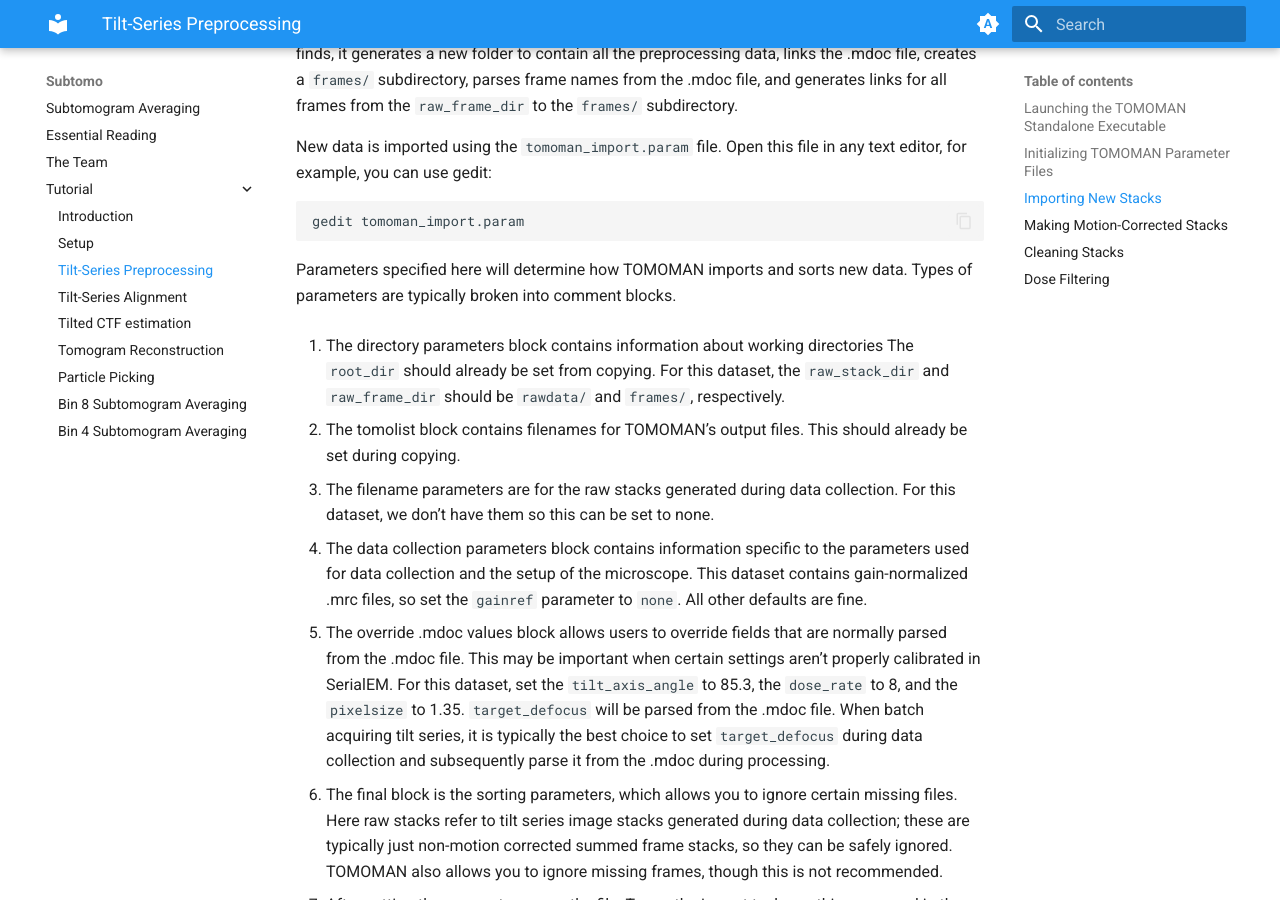
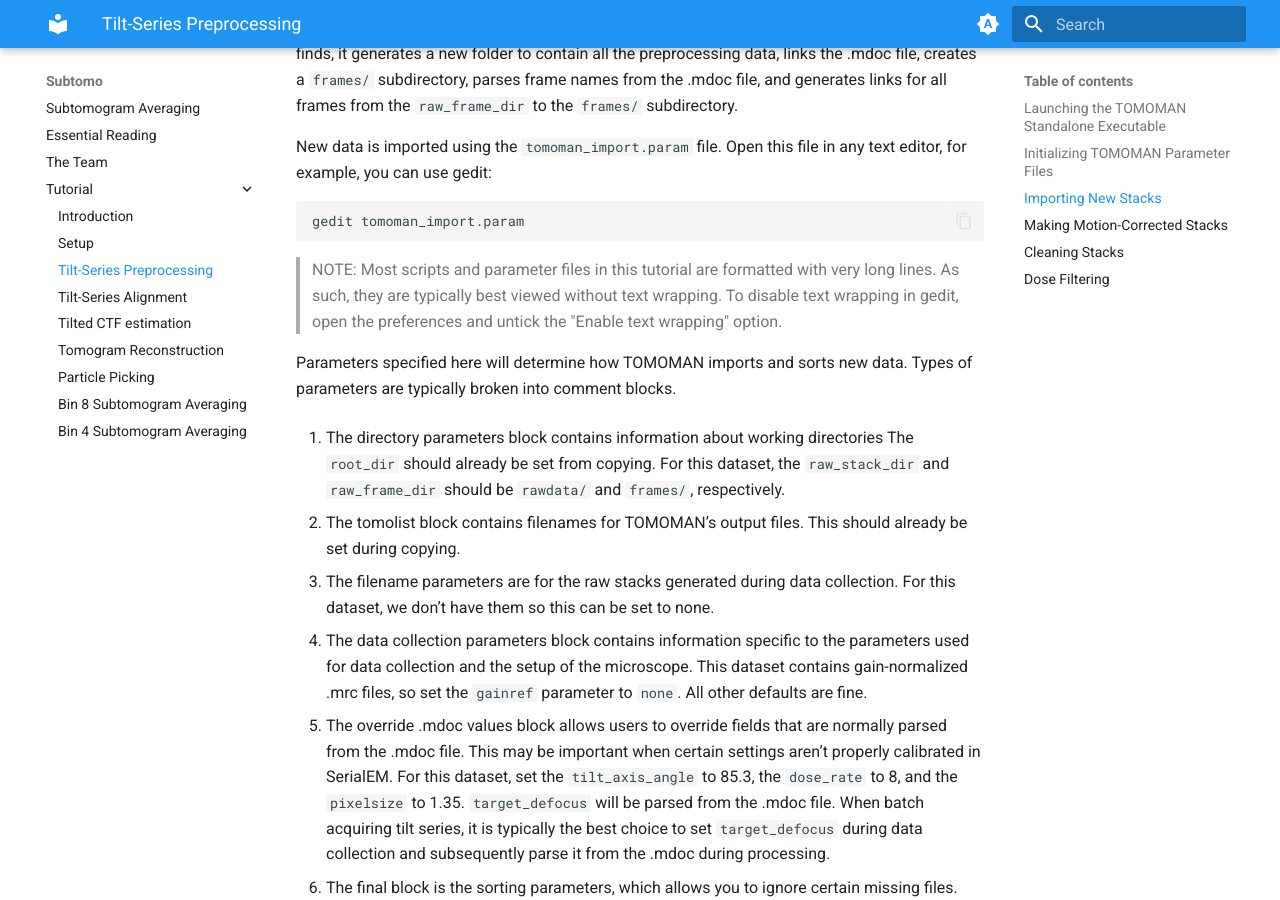
Before and after one commit to wan-lab-vanderbilt/subtomo-tutorials, an MkDocs documentation site: the page built from docs/hiv/preproc.md, in a window 1280 px wide and 900 px high, scrolled down 1240 px. Built offline with MkDocs 1.6.1 and Material for MkDocs 9.7.7, drawn with Linux system fonts in a browser that asks for light colours.

Commit message:
Update preproc.md

```diff
--- a/docs/hiv/preproc.md
+++ b/docs/hiv/preproc.md
@@ -44,6 +44,10 @@ New data is imported using the `tomoman_import.param` file.
 Open this file in any text editor, for example, you can use gedit:
 
     gedit tomoman_import.param
+
+>NOTE: Most scripts and parameter files in this tutorial are formatted with very long lines.
+>As such, they are typically best viewed without text wrapping.
+>To disable text wrapping in gedit, open the preferences and untick the "Enable text wrapping" option.
 
 Parameters specified here will determine how TOMOMAN imports and sorts new data.
 Types of parameters are typically broken into comment blocks.
```
